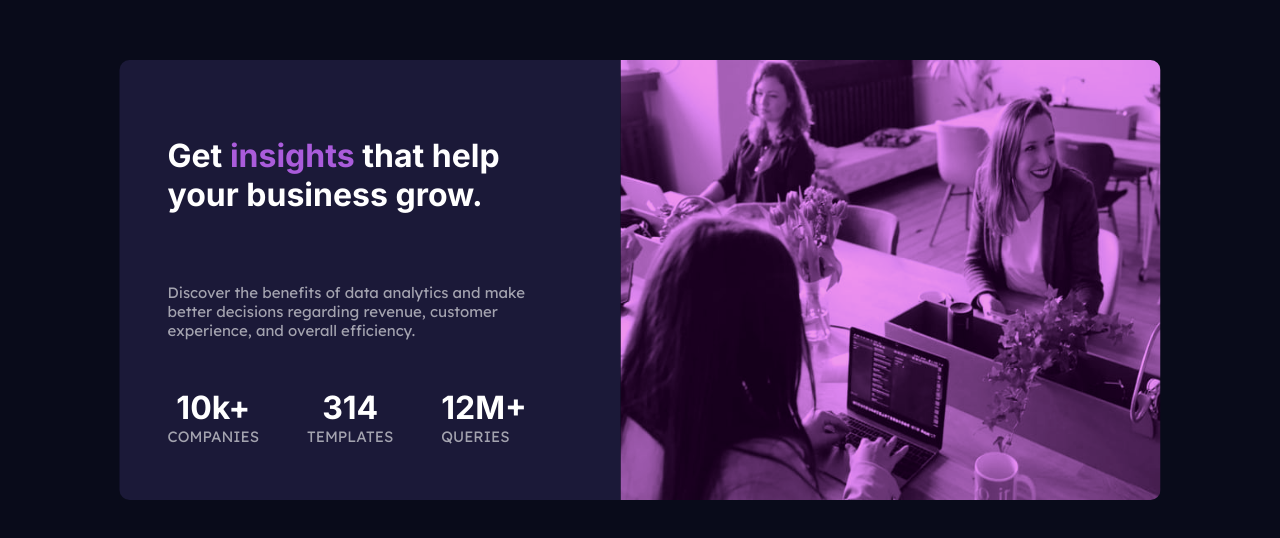
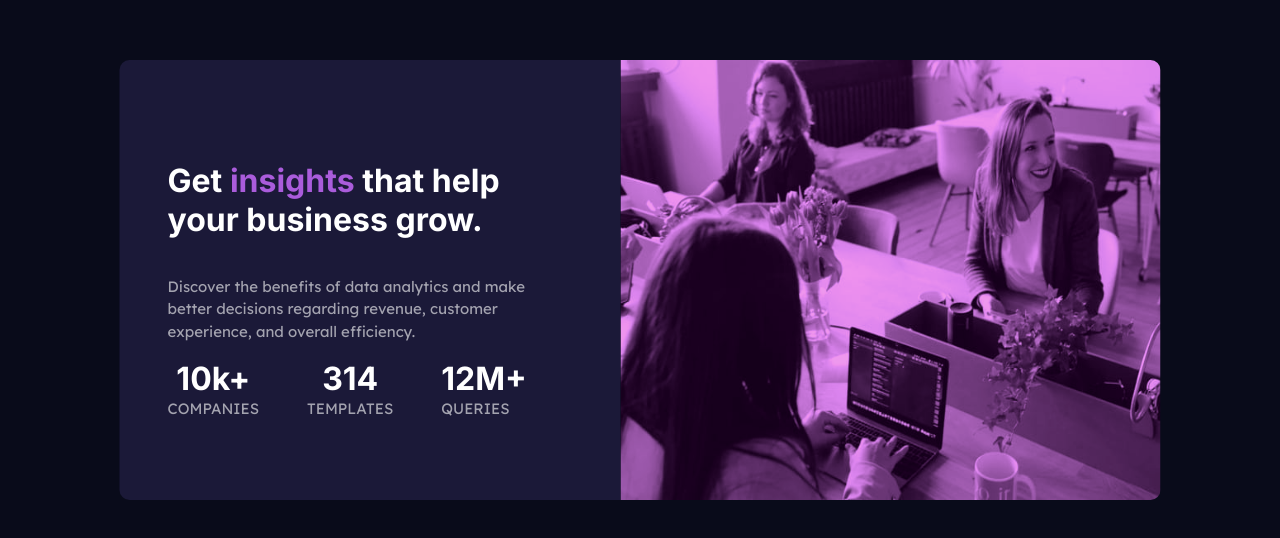
Before and after one commit to cvalencia1991/Preview-Card-Component, a plain HTML site: page index.html in a window 1280 px wide. Shown: the part 120-658 px from the top of the page. Drawn offline with Linux system fonts and the light colour scheme.

Commit message:
Adding Line height

```diff
--- a/styles.css
+++ b/styles.css
@@ -141,7 +141,7 @@
         display: none;
     }
 
-    .information{
+    .information {
         display: flex;
         flex-direction: column;
         align-items: flex-start;
@@ -150,7 +150,7 @@
         color: hsl(0, 0%, 100%);
         width: 405px;
         padding: 3em;
-        gap: 3em;
+        gap: 1em;
         border-radius: 10px 0px 0px 10px;
     }
 
@@ -178,6 +178,7 @@
         font-size: 15px;
         margin: 0;
         text-align: initial;
+        line-height: 1.5;
     }
 
     .colorimages{
```
